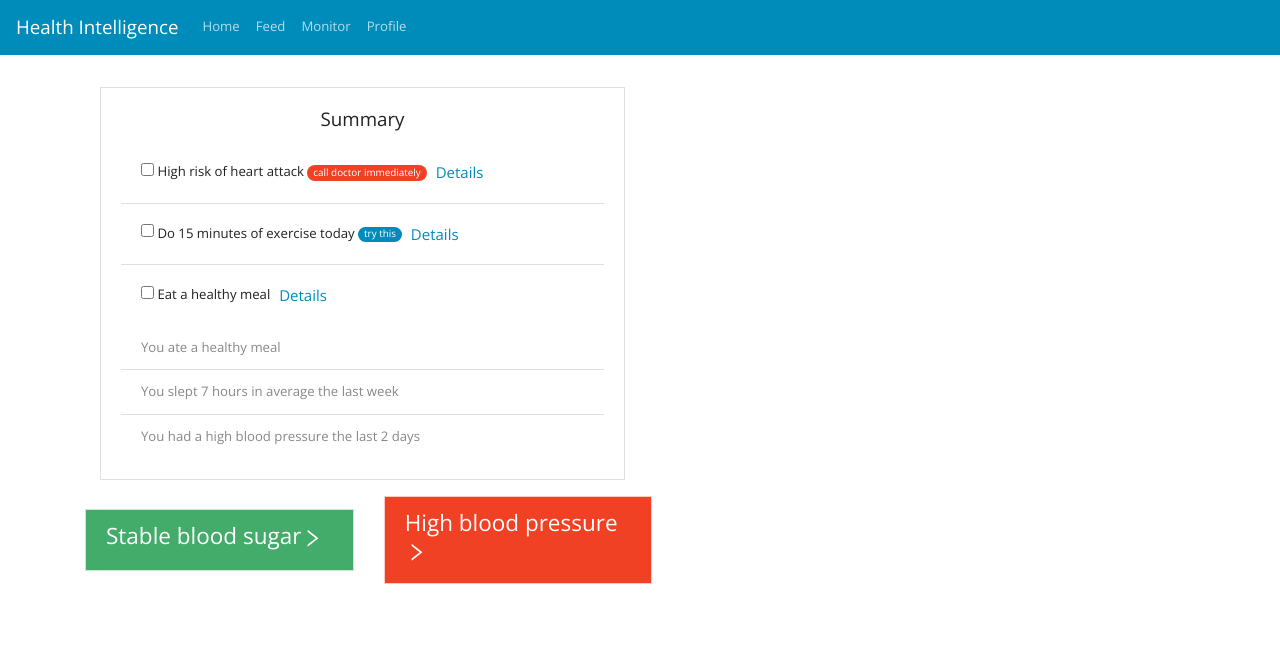
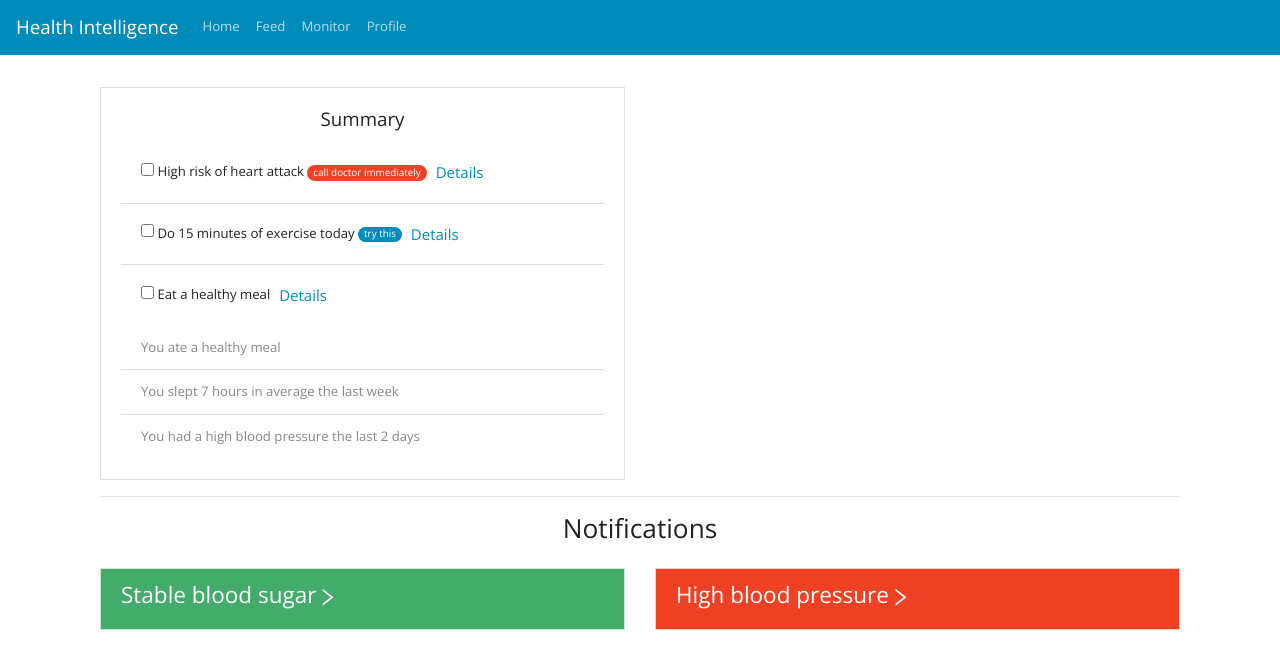
Before and after one commit to eduardvercaemer/itesm-hackathon-health-intelligence, a Next.js app: page /home in a window 1280 px wide. Shown: the top 668 px of the page. Built offline with nearby package versions, Linux system fonts and the light colour scheme.

Commit message:
add: divider

```diff
--- a/components/main-dashboard.js
+++ b/components/main-dashboard.js
@@ -47,6 +47,14 @@ export default function MainDashboard() {
     },
   ];
 
+  // a divider and header for notification section
+  const divider = (
+    <>
+      <hr />
+      <h3 className="text-center">Notifications</h3>
+    </>
+  );
+
   // each name gets its own card with a dummy chart
   return (
     <Container>
@@ -59,6 +67,9 @@ export default function MainDashboard() {
             </Card.Body>
           </Card>
         </Col>
+      </Row>
+
+      {divider}
 
       <Accordion>
         <Row>
@@ -71,7 +82,6 @@ export default function MainDashboard() {
           ))}
         </Row>
       </Accordion>
-      </Row>
     </Container>
   );
 }
```
Lines whose indentation alone changed are shown as unchanged.
